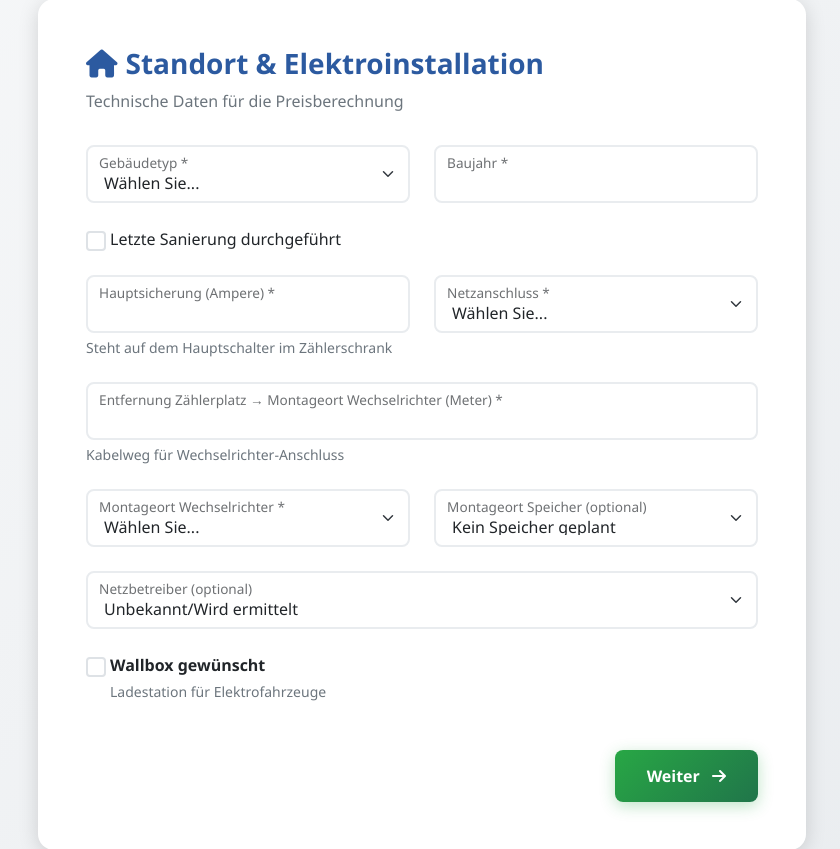
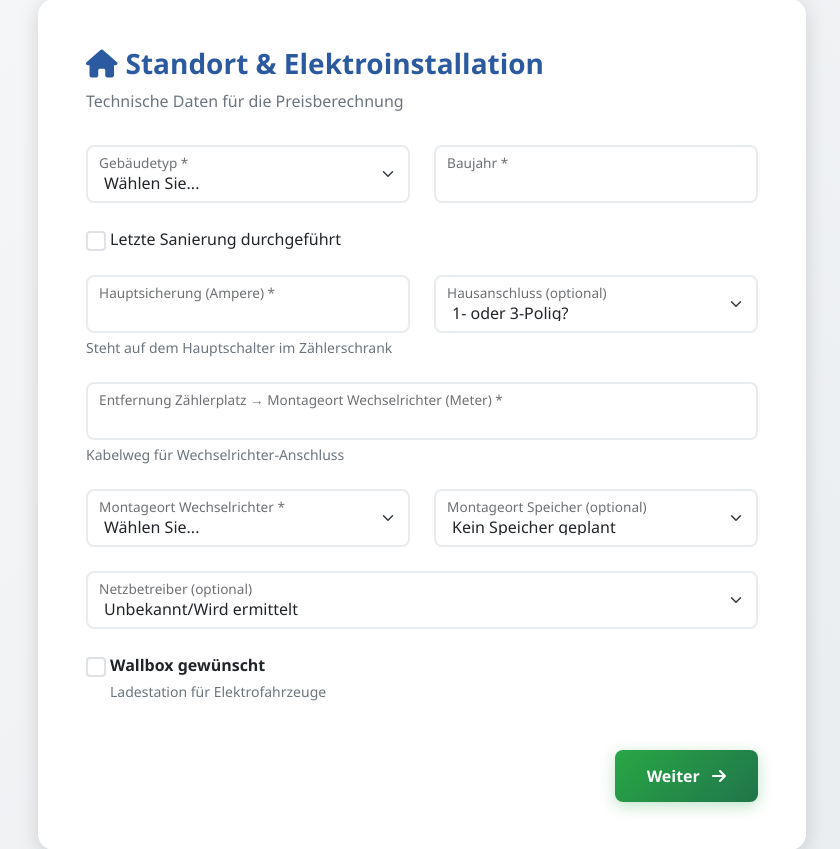
Before and after one commit to Elektriker-Edgar/PV-Projekt, a Django app: page /precheck/ in a window 1280 px wide. Shown: the part 339-1188 px from the top of the page, without its empty margins (218-1058 px from the left). Run offline with Django 4.2, Linux system fonts and the light colour scheme.

Commit message:
kleinere anpassungen precheck

```diff
--- a/apps/quotes/api_views.py
+++ b/apps/quotes/api_views.py
@@ -86,10 +86,12 @@ def pricing_preview(request):
     wallbox_cable_length = Decimal(str(data.get('wallbox_cable_length') or 0))
     wallbox_pv_surplus = str(data.get('wallbox_pv_surplus')).lower() in ['1', 'true', 'on']
 
+    is_single_phase = (grid_type == '1p')
+
     # Determine package
     if storage_kwh and storage_kwh > 0:
         package = 'pro'
-    elif (desired_power and desired_power > 3) or inverter_class in ['5kva', '10kva'] or grid_type == 'TT':
+    elif (desired_power and desired_power > 3) or inverter_class in ['5kva', '10kva'] or is_single_phase:
         package = 'plus'
     else:
         package = 'basis'
@@ -100,7 +102,7 @@ def pricing_preview(request):
     travel_cost = _infer_travel_cost(site_address)
 
     surcharges = Decimal('0.00')
-    if grid_type == 'TT':
+    if is_single_phase:
         surcharges += _pc('surcharge_tt_grid', Decimal('150.00'))
     if main_fuse and main_fuse > 35:
         surcharges += _pc('surcharge_selective_fuse', Decimal('220.00'))
--- a/apps/quotes/forms.py
+++ b/apps/quotes/forms.py
@@ -50,8 +50,9 @@ class PrecheckForm(forms.Form):
     )
     grid_type = forms.ChoiceField(
         choices=Site.GRID_TYPES,
-        label="Netzform",
-        widget=forms.Select(attrs={'class': 'form-control'})
+        label="Hausanschluss (optional)",
+        widget=forms.Select(attrs={'class': 'form-control'}),
+        required=False
     )
     distance_meter_to_hak = forms.DecimalField(
         max_digits=5,
@@ -183,7 +184,7 @@ class PrecheckForm(forms.Form):
             building_type=self.cleaned_data['building_type'],
             construction_year=self.cleaned_data['construction_year'],
             main_fuse_ampere=self.cleaned_data['main_fuse_ampere'],
-            grid_type=self.cleaned_data['grid_type'],
+            grid_type=self.cleaned_data.get('grid_type') or '',
             distance_meter_to_hak=self.cleaned_data['distance_meter_to_hak'],
             meter_cabinet_photo=self.cleaned_data['meter_cabinet_photo'],
             hak_photo=self.cleaned_data['hak_photo']
--- a/templates/quotes/precheck_wizard.html
+++ b/templates/quotes/precheck_wizard.html
@@ -155,14 +155,13 @@ body{font-family:'Segoe UI',sans-serif;background:linear-gradient(135deg,#f8f9fa
 </div>
 <div class="col-md-6">
 <div class="form-floating">
-<select class="form-select" id="grid_type" name="grid_type" required>
-<option value="">Wählen Sie...</option>
-<option value="TN-C">TN-C (klassische Nullung)</option>
-<option value="TN-S">TN-S (Standard)</option>
-<option value="TT">TT-Netz</option>
+<select class="form-select" id="grid_type" name="grid_type">
+<option value="">1- oder 3-Polig?</option>
+<option value="1p">1-Polig</option>
+<option value="3p">3-Polig</option>
+<option value="unknown">Unbekannt</option>
 </select>
-<label>Netzanschluss *</label>
-<div class="invalid-feedback"></div>
+<label>Hausanschluss (optional)</label>
 </div>
 </div>
 </div>
@@ -489,7 +488,7 @@ body{font-family:'Segoe UI',sans-serif;background:linear-gradient(135deg,#f8f9fa
 <div class="summary-item"><span>Baujahr</span><strong id="sum_construction_year">-</strong></div>
 <div class="summary-item" id="sum_renovation_row" style="display:none"><span>Sanierung</span><strong id="sum_renovation_year">-</strong></div>
 <div class="summary-item"><span>Hauptsicherung</span><strong id="sum_main_fuse">-</strong></div>
-<div class="summary-item"><span>Netzanschluss</span><strong id="sum_grid_type">-</strong></div>
+<div class="summary-item"><span>Hausanschluss</span><strong id="sum_grid_type">-</strong></div>
 <div class="summary-item"><span>Kabelweg WR</span><strong id="sum_distance">-</strong></div>
 <div class="summary-item"><span>Montageort WR</span><strong id="sum_inverter_loc">-</strong></div>
 <div class="summary-item" id="sum_storage_loc_row" style="display:none"><span>Montageort Speicher</span><strong id="sum_storage_loc">-</strong></div>
@@ -724,7 +723,7 @@ document.getElementById('breakdownTotal').textContent=total.toLocaleString('de-D
 
 function updateSummary(){
 const buildingTypes={'efh':'Einfamilienhaus','mfh':'Mehrfamilienhaus','commercial':'Gewerbe'};
-const gridTypes={'TN-C':'TN-C','TN-S':'TN-S','TT':'TT-Netz'};
+const gridTypes={'1p':'1-Polig','3p':'3-Polig','unknown':'Unbekannt'};
 const locations={'basement':'Keller','garage':'Garage','attic':'Dachboden','utility_room':'Hauswirtschaftsraum','outdoor':'Außenbereich','other':'Anderer Ort'};
 
 document.getElementById('sum_building_type').textContent=buildingTypes[document.getElementById('building_type').value]||'-';
```
Also changed, not shown: apps/customers/models.py (+4 -4 lines), apps/customers/migrations/0003_alter_site_grid_type.py (added), apps/customers/migrations/0004_alter_site_grid_type.py (added).
